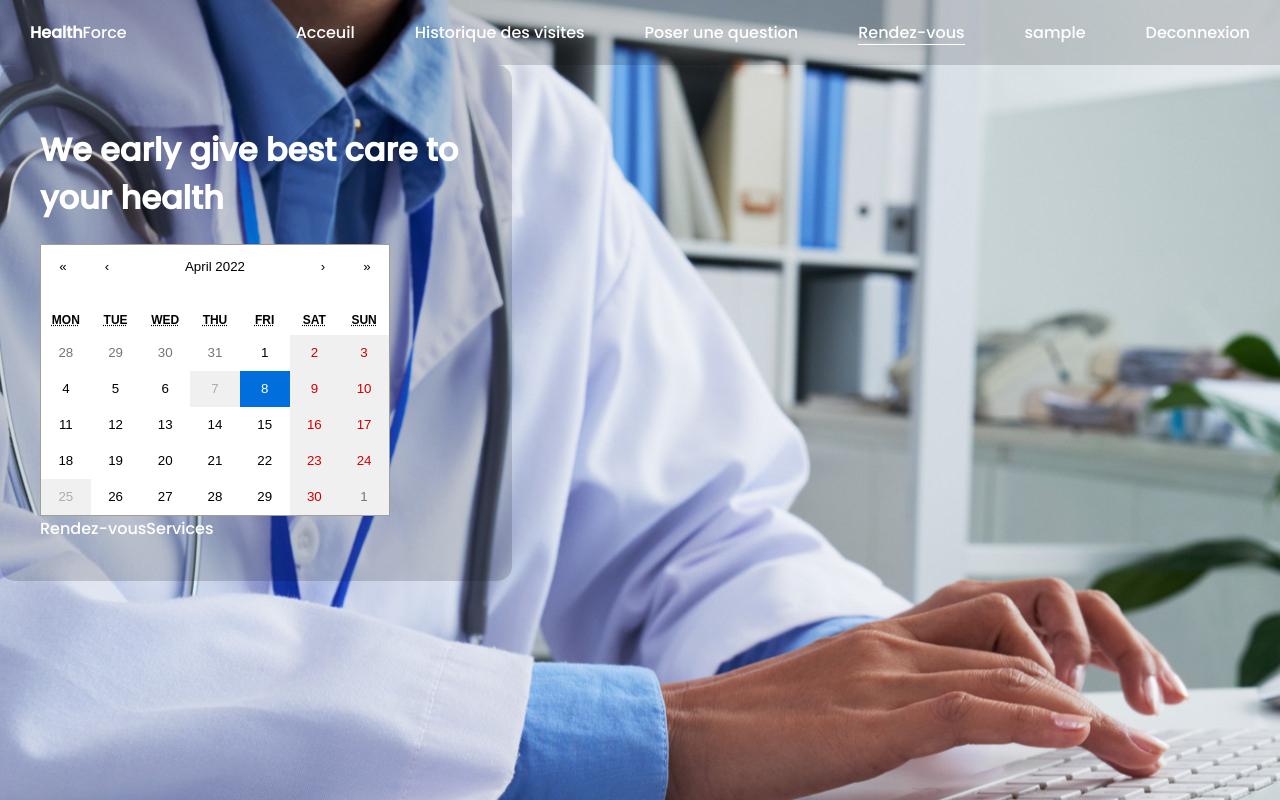
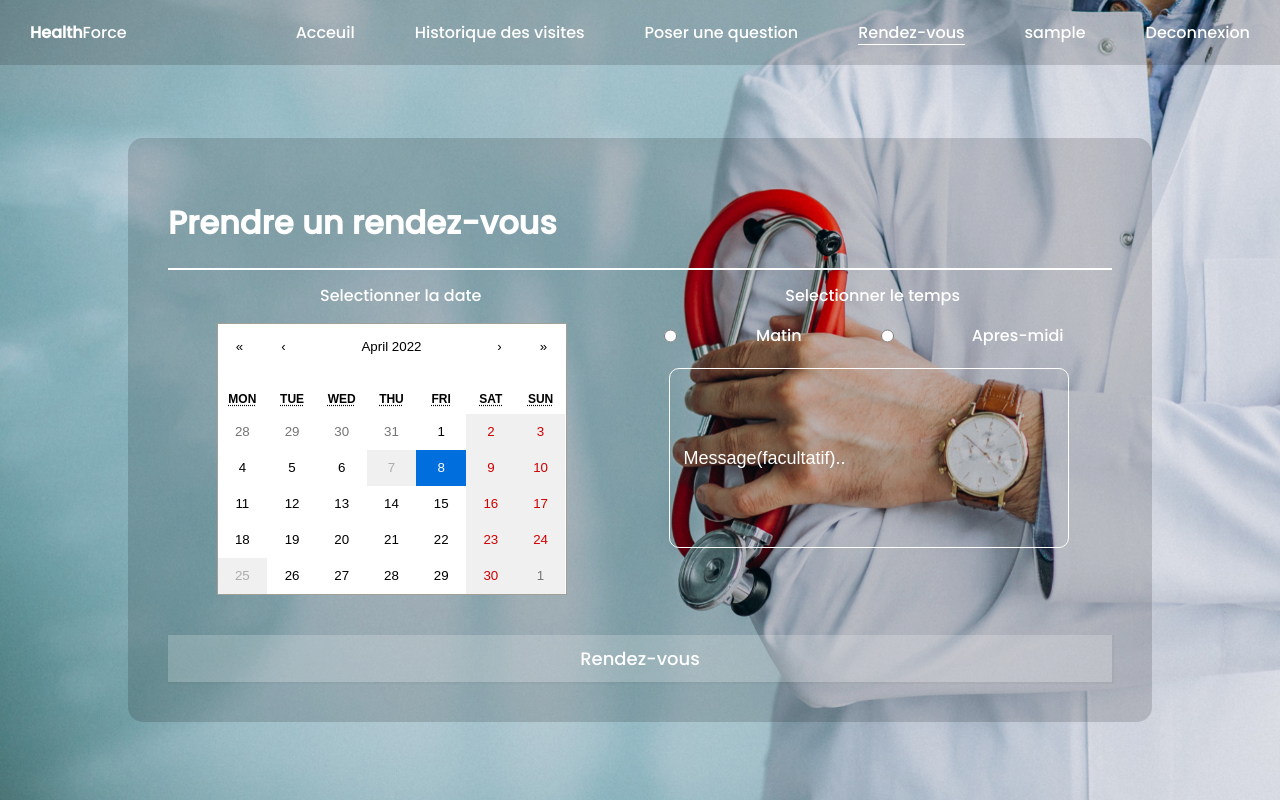
Before and after one commit to bader-t/HealthForce, a React (Create React App) app: page /rdv in a window 1280 px wide. Built offline with nearby package versions, Linux system fonts and the light colour scheme; sample sign-in values are in the browser's storage.

Commit message:
correcte the RDV UI page and add the sevice button fonctionality in accueil page

```diff
--- a/src/pages/acceuil/Acceuil.js
+++ b/src/pages/acceuil/Acceuil.js
@@ -16,7 +16,7 @@ const Acceuil = () => (
         </p>
         <div className="btns">
           <Link to="/signup">Rendez-vous</Link>
-          <a href="/">Services</a>
+          <Link to="/contact">Services</Link>
         </div>
       </div>
     </div>
--- a/src/pages/rdv/Rdv.js
+++ b/src/pages/rdv/Rdv.js
@@ -13,11 +13,21 @@ const dates = [
 function Rdv() {
   const [value, onChange] = useState(new Date());
   return (
-    <div className="container bg-1">
+    <div className="container bg-2">
       <Navbar active="rdv" status="authentified"></Navbar>
-      <div>
-        <div className="card">
-          <h1>We early give best care to your health</h1>
+
+      <div className="wrapperRdv">
+        <div className="cardRdv">
+          <h1>Prendre un rendez-vous</h1>
+
+          <hr />
+
+          <div className="titles">
+            <p className="subtitle">Selectionner la date </p>
+            <p className="subtitle">Selectionner le temps </p>
+          </div>
+
+          <div className="row">
             <Calendar
               onChange={onChange}
               value={value}
@@ -34,10 +44,29 @@ function Rdv() {
               }
             />
 
+            <div className="column-2">
+              <div className="row-radioRdv">
+                <input type="radio" name="temps" value="matin" />
+                Matin
+                <input type="radio" name="temps" value="apres-midi" />
+                Apres-midi
+              </div>
+
+              <form className="Rdv-form">
+                <input
+                  type="text"
+                  placeholder="Message(facultatif).."
+                  name="question"
+                  required
+                />
+              </form>
+            </div>
+          </div>
+
           {/* teste de valeure choisi*/ console.log(value)}
+
           <div className="btns">
             <Link to="/signup">Rendez-vous</Link>
-            <a href="/">Services</a>
           </div>
         </div>
       </div>
--- a/src/pages/rdv/rdv.css
+++ b/src/pages/rdv/rdv.css
@@ -0,0 +1,81 @@
+.subtitle{
+  color: white;
+}
+
+.titles {
+  display: flex;
+  justify-content: space-around;
+}
+
+.row-radioRdv {
+  display: flex;
+  justify-content: space-between;
+  color: white;
+}
+.column-2 {
+  width: 400px;
+  height:auto;
+}
+
+.Rdv-form input {
+  height: 180px;
+
+  background: none;
+  outline: none;
+  width: 100%;
+  border: 1px solid #fff;
+  margin: 20px;
+  color: #fff;
+  font-size: 18px;
+  border-radius: 10px;
+  padding-left: 14px;
+
+}
+
+.Rdv-form ::placeholder {
+  color: #fff;
+  font-size: 18px;
+}
+
+.row {
+  display: flex;
+  justify-content: space-around;
+}
+
+.cardRdv {
+  width: 80%;
+  background-color: rgba(0, 0, 0, 0.15);
+  padding: 40px;
+  border-radius: 15px;
+}
+.cardRdv h1 {
+  color: #fff;
+}
+.cardRdv hr {
+  border: 0.5px solid #fff;
+}
+.wrapperRdv {
+  display: flex;
+  justify-content: center;
+  align-items: center;
+  width: 100%;
+  height: calc(100% - 70px);
+}
+.btns{
+  background-color: rgba(255, 255, 255, 0.2);
+  display: flex;
+  justify-content:center;
+  align-items: center;
+  padding: 10px 20px;
+  border: none;
+  color: #fff;
+  font-size: 18px;
+  font-weight: 500;
+  box-shadow: 1px 1px 1px 1px rgba(0, 0, 0, 0.03);
+  cursor: pointer;
+  transition: all 0.3s ease-in-out
+}
+.btns:hover {
+  transition: all 0.3s ease-in-out;
+  background-color: rgba(255, 255, 255, 0.237);
+}
```
Also changed, not shown: 1 other file (tests, documents, lock files or other folders). Lines whose indentation alone changed are shown as unchanged.
